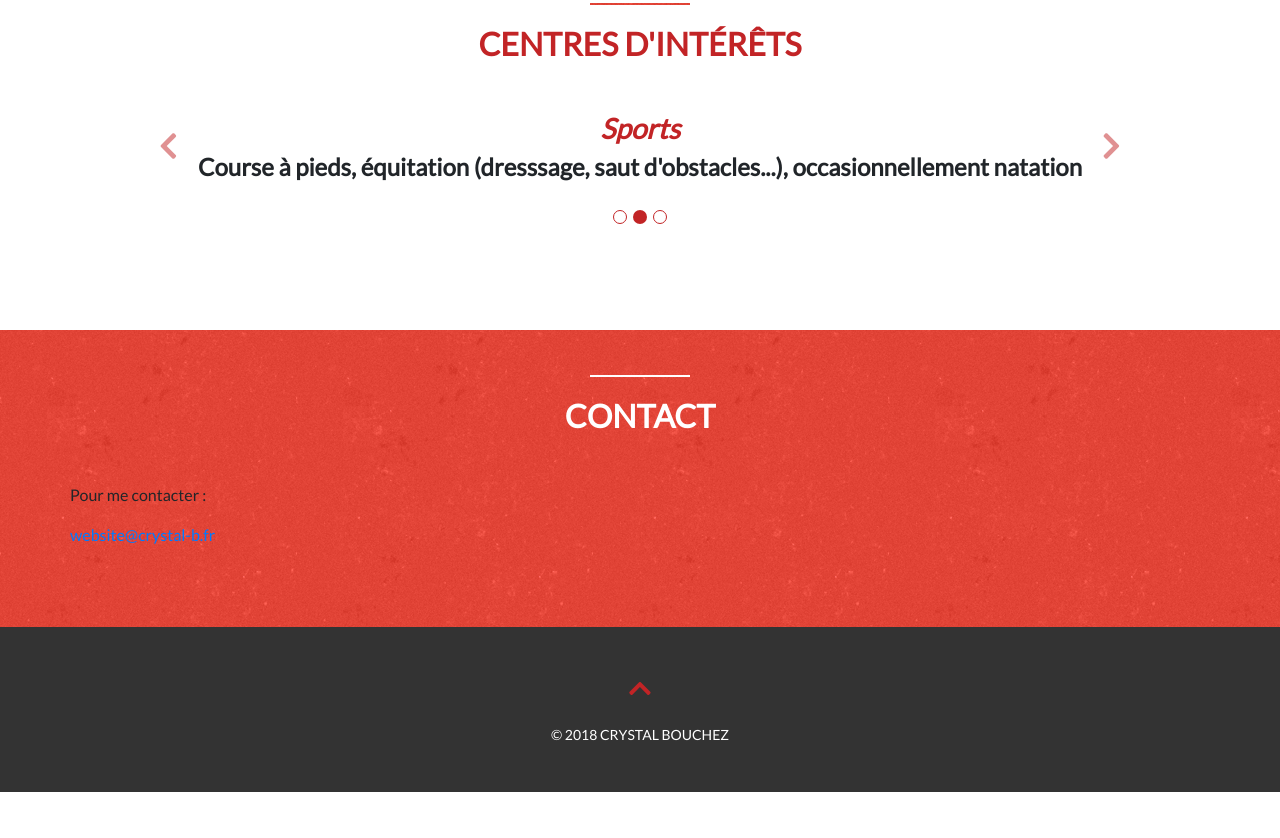
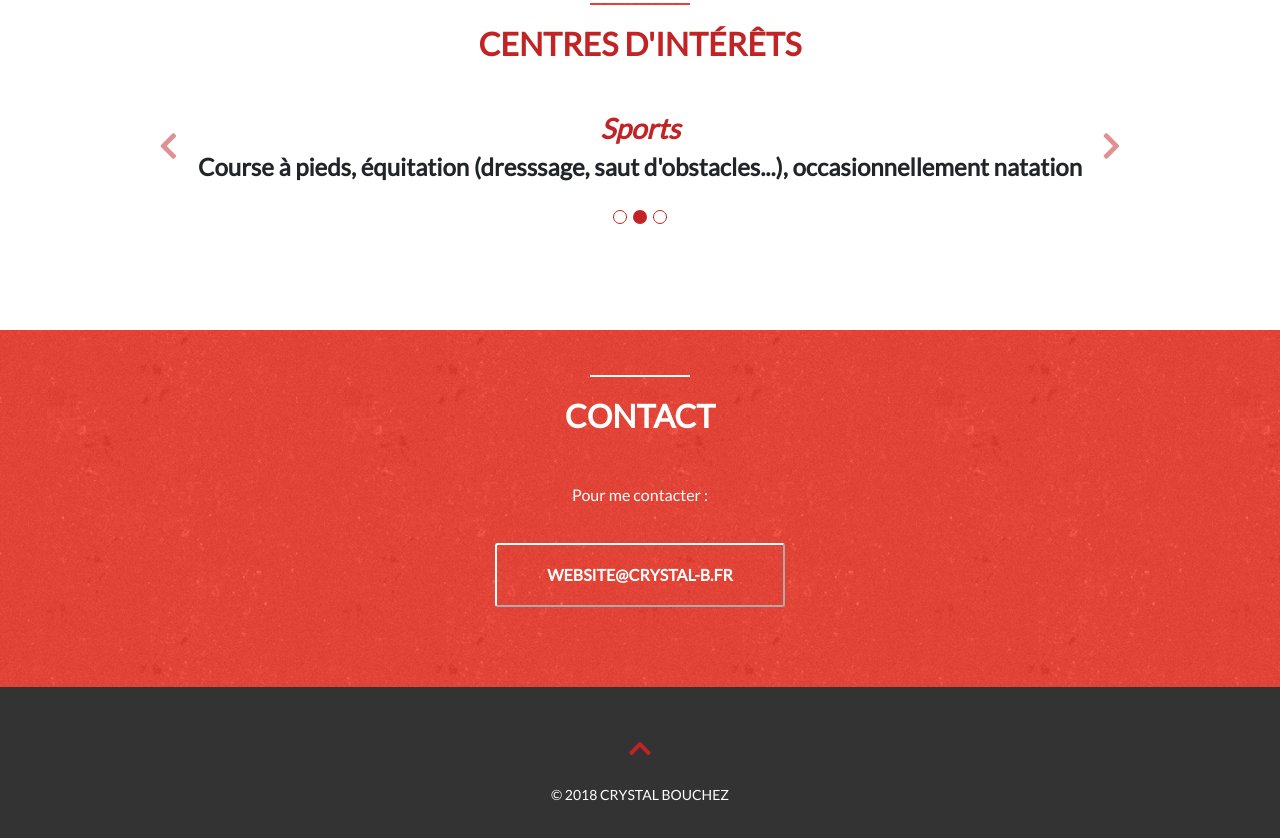
Before and after one commit to Nepheny/UDEMY_portfolio, a plain HTML site: page index.html in a window 1280 px wide. Shown: the part 3782-4620 px from the top of the page. Before the commit the page ends 4574 px from the top, so only its background shows below. Drawn offline with nearby package versions, Linux system fonts and the light colour scheme.

Commit message:
Finished contact section

```diff
--- a/css/style.css
+++ b/css/style.css
@@ -340,6 +340,15 @@ list-style:none;
     color: #fff;
     padding-top: 20px;
 }
+.contact-p {
+    color: white;
+}
+.flex {
+    display: flex;
+    flex-direction: column;
+    justify-content: center;
+    align-items: center;
+}
 
                                     /* FOOTER */
 footer{
--- a/index.html
+++ b/index.html
@@ -278,10 +278,10 @@
                 <div class="heading">
                     <h2>Contact</h2>
                 </div>
-                <div class="row">
-                    <div>
-                        <p>Pour me contacter :</p>
-                        <a href="javascript:location='mailto:w\u0065\u0062\u0073\u0069t\u0065\u0040\u0063\u0072y\u0073\u0074\u0061\u006c\u002d\u0062\u002e\u0066\u0072';void 0" class="link link-no-style"><script type="text/javascript">document.write('w\u0065\u0062\u0073\u0069t\u0065\u0040\u0063\u0072y\u0073\u0074\u0061\u006c\u002d\u0062\u002e\u0066\u0072')</script></a>
+                <div class="display">
+                    <div class="flex">
+                        <p class="contact-p">Pour me contacter :</p>
+                        <a href="javascript:location='mailto:w\u0065\u0062\u0073\u0069t\u0065\u0040\u0063\u0072y\u0073\u0074\u0061\u006c\u002d\u0062\u002e\u0066\u0072';void 0" class="button1 link link-no-style"><script type="text/javascript">document.write('w\u0065\u0062\u0073\u0069t\u0065\u0040\u0063\u0072y\u0073\u0074\u0061\u006c\u002d\u0062\u002e\u0066\u0072')</script></a>
                     </div>
                 </div>
             </div>
```
